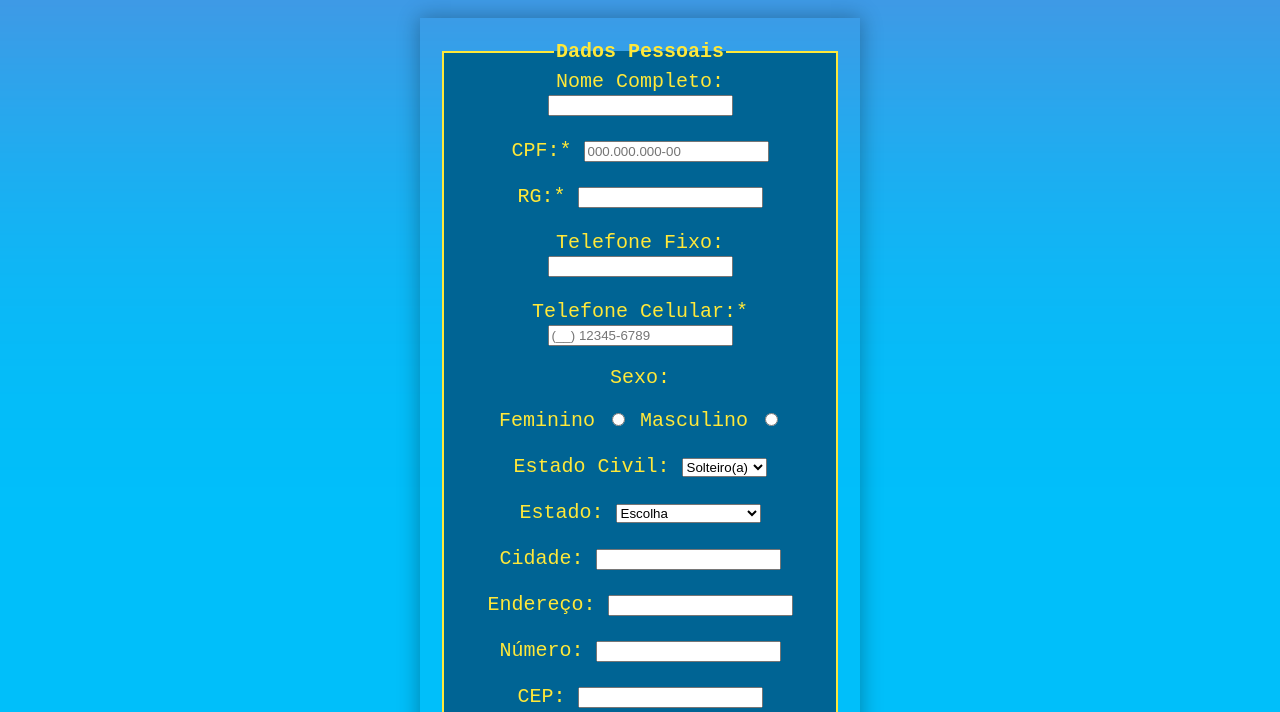
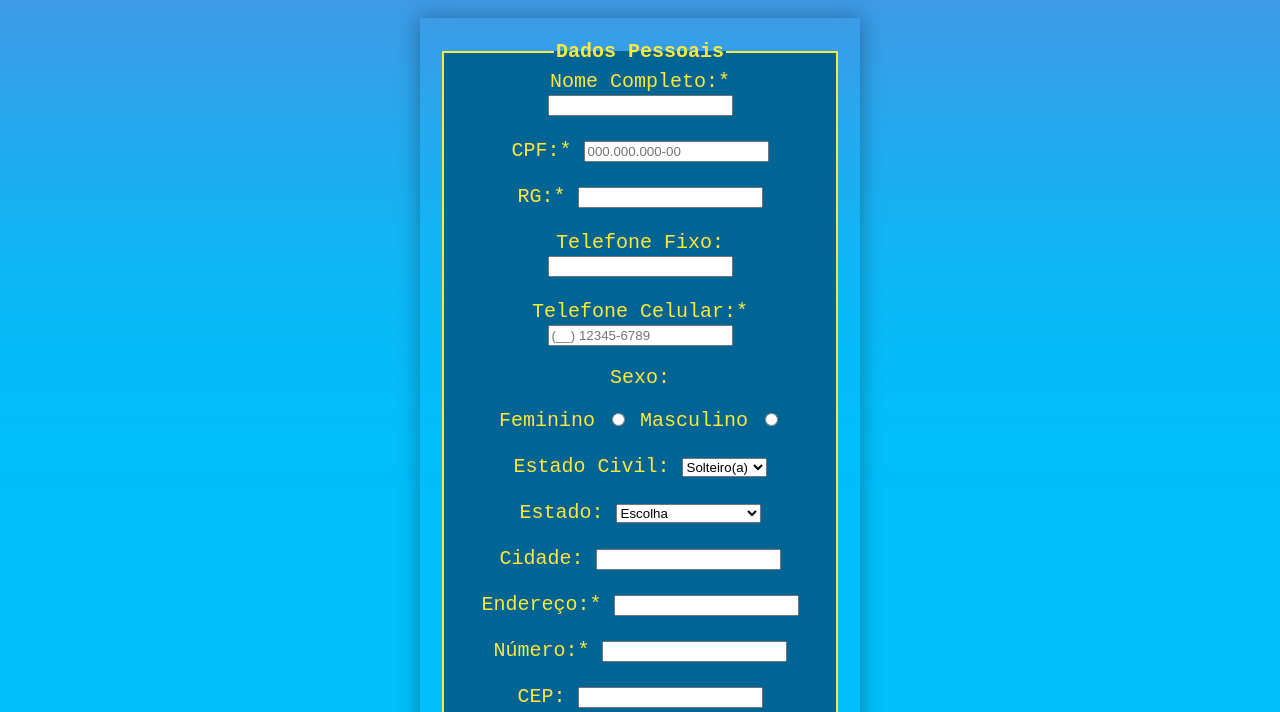
Before and after one commit to nuneszinn/Single-Finger-Tech, a plain HTML site: page index.html in a window 1280 px wide. Shown: the part 226-938 px from the top of the page. Drawn offline with Linux system fonts and the light colour scheme; files whose address does not match are found by name.

Commit message:
Update index.html

```diff
--- a/index.html
+++ b/index.html
@@ -20,7 +20,7 @@
             <form class="formulario">
                 <fieldset class="dados-pessoais">
                     <legend><strong>Dados Pessoais</strong></legend>
-                    <label for="nome">Nome Completo: </label>
+                    <label for="nome">Nome Completo:* </label>
                     <input type="text" id="nome" name="nome" required>
                     <br>
                     <br>
@@ -91,11 +91,11 @@
                     <input type="text" id="cidade" name="cidade">
                     <br>
                     <br>
-                    <label for="endereço">Endereço: </label>
+                    <label for="endereço">Endereço:* </label>
                     <input type="text" id="endereço" name="endereço" required>
                     <br>
                     <br>
-                    <label for="numero">Número: </label>
+                    <label for="numero">Número:* </label>
                     <input type="text" id="numero" name="numero" required>
                     <br>
                     <br>
```
